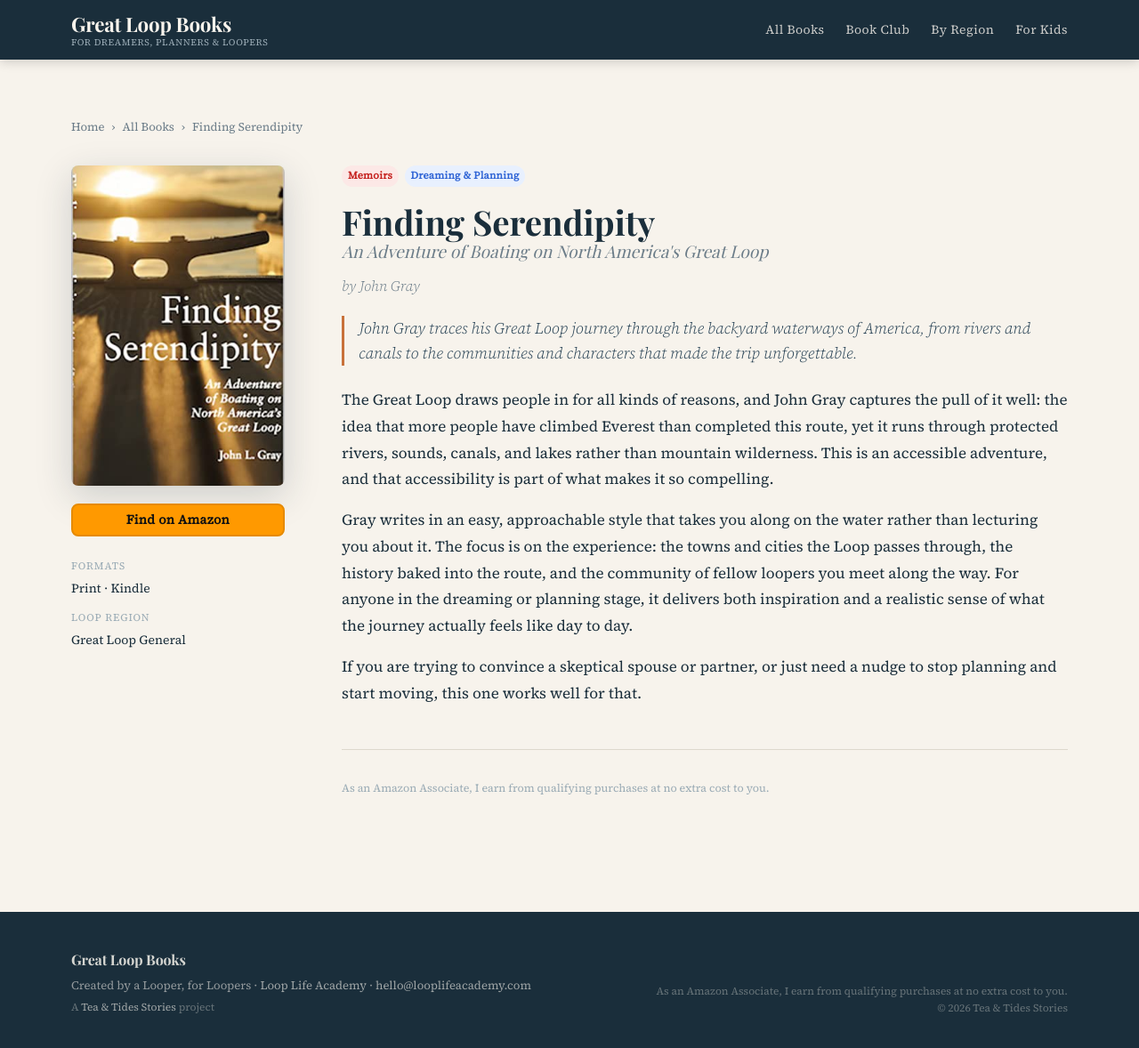
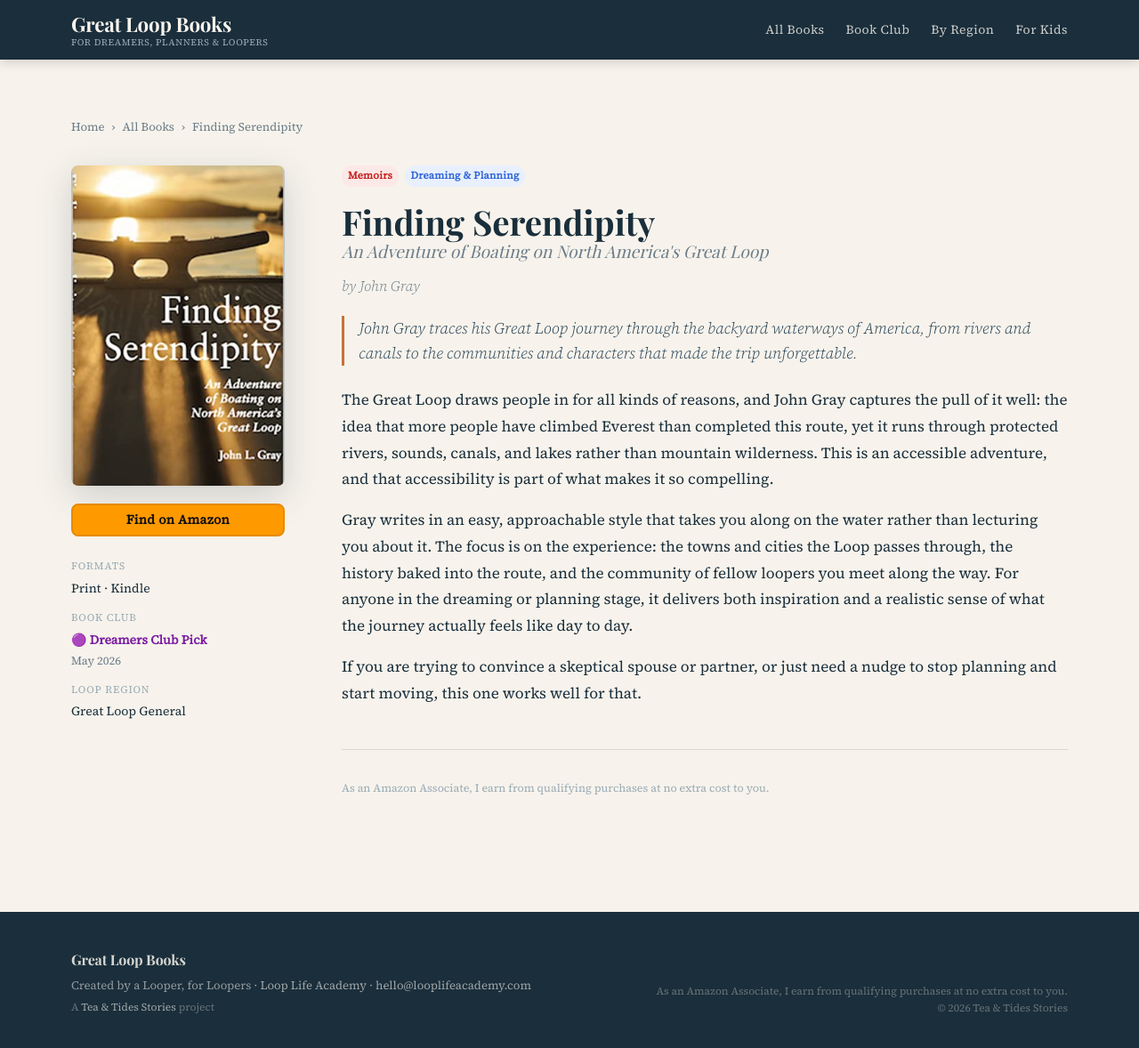
Before and after one commit to amajor/website-great-loop-books, a Jekyll site: the page built from _books/finding-serendipity.md, in a window 1280 px wide and 1183 px high. Shown: the top 1178 px of the window at 89% size. Built offline with Jekyll 4.4.1, drawn with Linux system fonts in a browser that asks for light colours; some web fonts are replaced.

Commit message:
Update book for book club

```diff
--- a/_books/finding-serendipity.md
+++ b/_books/finding-serendipity.md
@@ -20,9 +20,9 @@ categories:
 regions:
   - general
 age_group: adult
-book_club: false
-book_club_month: ""
-book_club_date: ""
+book_club: true
+book_club_month: May 2026
+book_club_date: 2026-05
 featured: false
 featured_month: ""
 featured_region: ""
```
